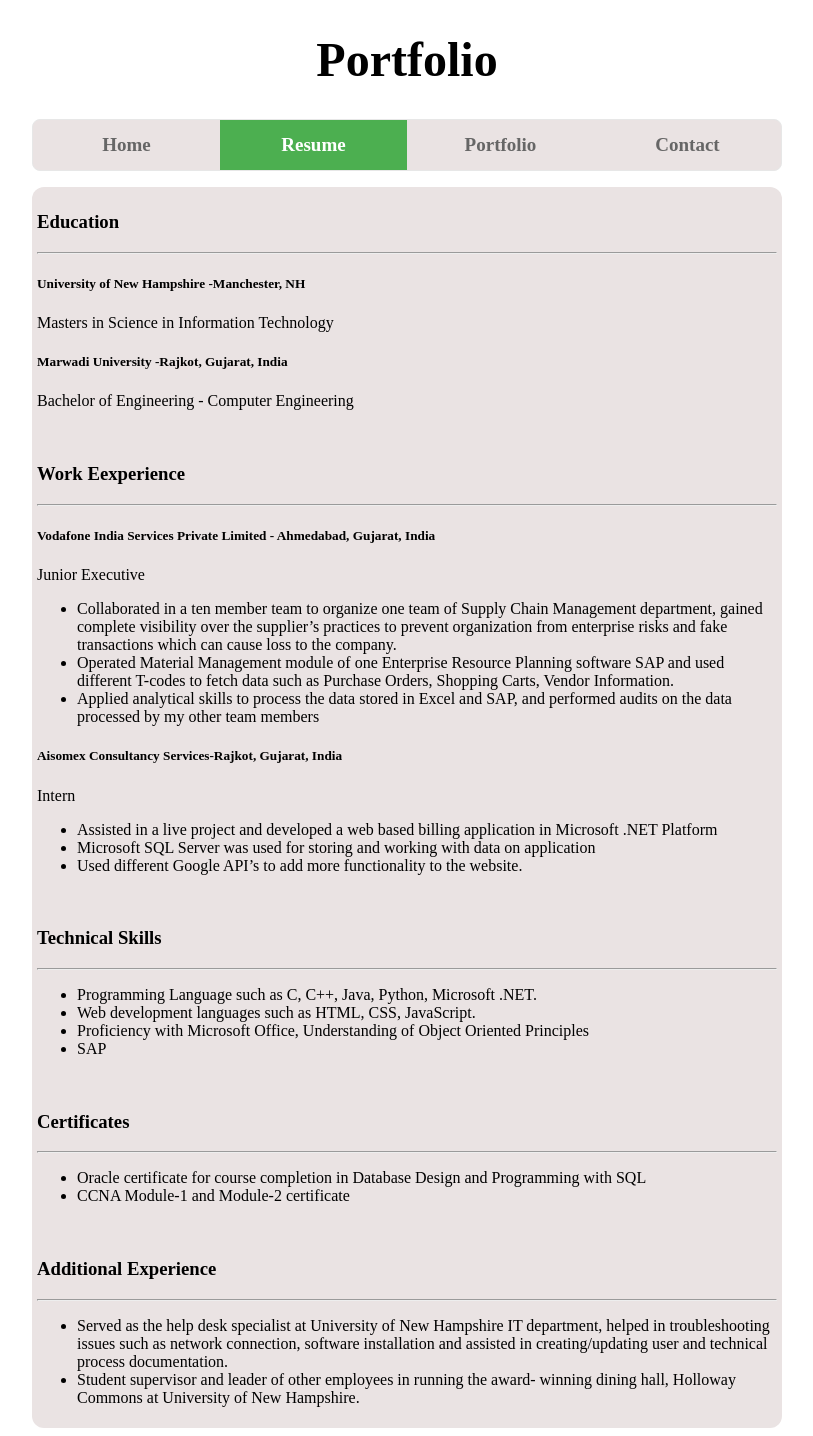
After one commit to ArjunPadaliya/COMP-805, a Django app: page /resume/ in a window 1280 px wide. The commit adds this page. Shown: the whole page, without its empty margins (233-1046 px from the left). Run offline with Django 3.2, Linux system fonts and the light colour scheme.

Commit message:
added resume page

```diff
--- a/django/week2/portfolio/portfolio/urls.py
+++ b/django/week2/portfolio/portfolio/urls.py
@@ -21,5 +21,6 @@ from . import views
 
 urlpatterns = [
     url(r'^$', views.home, name='home'),
+    url(r'^resume/', views.resume, name='resume'),
     url(r'^admin/', admin.site.urls),
 ]
--- a/django/week2/portfolio/portfolio/views.py
+++ b/django/week2/portfolio/portfolio/views.py
@@ -6,3 +6,10 @@ def home(request):
     '''
     context={'home':'active'}
     return render(request, 'home.html', context)
+
+def resume(request):
+    '''
+    Returns resume page
+    '''
+    context={'resume':'active'}
+    return render(request, 'resume.html', context)
--- a/django/week2/portfolio/templates/base.html
+++ b/django/week2/portfolio/templates/base.html
@@ -11,7 +11,7 @@
     <center><h1 id="logo">Portfolio</h1></center>
       <ul>
         <li><a class="{{ home }}" href="{% url 'home' %}">Home</a></li>
-        <li><a class="{{ resume }}" href="">Resume</a></li>
+        <li><a class="{{ resume }}" href="{% url 'resume' %}">Resume</a></li>
         <li><a class="{{ portfolio }}" href="">Portfolio</a></li>
         <li><a class="{{ contact }}" href="">Contact</a></li>
       </ul>
--- /dev/null
+++ b/django/week2/portfolio/templates/resume.html
@@ -0,0 +1,59 @@
+{% extends 'base.html' %}
+{% block content %}
+<div class="content">
+  <h3>Education</h3>
+  <hr>
+  <h5>University of New Hampshire -Manchester, NH</h5>
+  <p>Masters in Science in Information Technology</p>
+  <h5>Marwadi University -Rajkot, Gujarat, India</h5>
+  <p>Bachelor of Engineering - Computer Engineering</p>
+  <br>
+  <h3>Work Eexperience</h3>
+  <hr>
+  <h5><b>Vodafone India Services Private Limited</b> - Ahmedabad, Gujarat, India</h5>
+  <p>Junior Executive</p>
+  <ul>
+      <li>Collaborated  in  a ten member team  to  organize  one  team  of  Supply  Chain  Management  department,
+        gained complete visibility over the supplier’s practices to prevent organization from enterprise risks and fake transactions
+        which can cause loss to the company.</li>
+      <li>Operated Material Management module of one Enterprise Resource Planning software SAP and used different T-codes to fetch
+        data such as Purchase Orders, Shopping Carts, Vendor Information. </li>
+      <li>Applied analytical skills to process the data stored in Excel and SAP, and performed audits on the data processed
+            by my other team members</li>
+  </ul>
+  <h5>Aisomex Consultancy Services-Rajkot, Gujarat, India</h5>
+  <p>Intern</p>
+  <ul>
+    <li>Assisted in a live project and developed a web based billing application in Microsoft .NET Platform</li>
+    <li>Microsoft SQL Server was used for storing and working with data on application</li>
+    <li>Used different Google API’s to add more functionality to the website.</li>
+  </ul>
+  <br>
+  <h3>Technical Skills</h3>
+  <hr>
+  <ul>
+    <li>Programming Language such as C, C++, Java, Python, Microsoft .NET.</li>
+    <li>Web development languages such as HTML, CSS, JavaScript.</li>
+    <li>Proficiency with Microsoft Office, Understanding of Object Oriented Principles</li>
+    <li>SAP</li>
+  </ul>
+  <br>
+  <h3>Certificates</h3>
+  <hr>
+  <ul>
+    <li>Oracle certificate for course completion in Database Design and Programming with SQL</li>
+    <li>CCNA Module-1 and Module-2 certificate</li>
+  </ul>
+  <br>
+  <h3>Additional Experience</h3>
+  <hr>
+  <ul>
+    <li>Served as the help desk specialist at University of New Hampshire IT department, helped in troubleshooting
+      issues such  as  network  connection,  software  installation  and assisted  in  creating/updating
+      user  and technical  process documentation.</li>
+    <li>Student supervisor and leader of other employees in running the award-
+      winning dining hall, Holloway Commons at University of New Hampshire.</li>
+  </ul>
+</div>
+
+{% endblock %}
```
